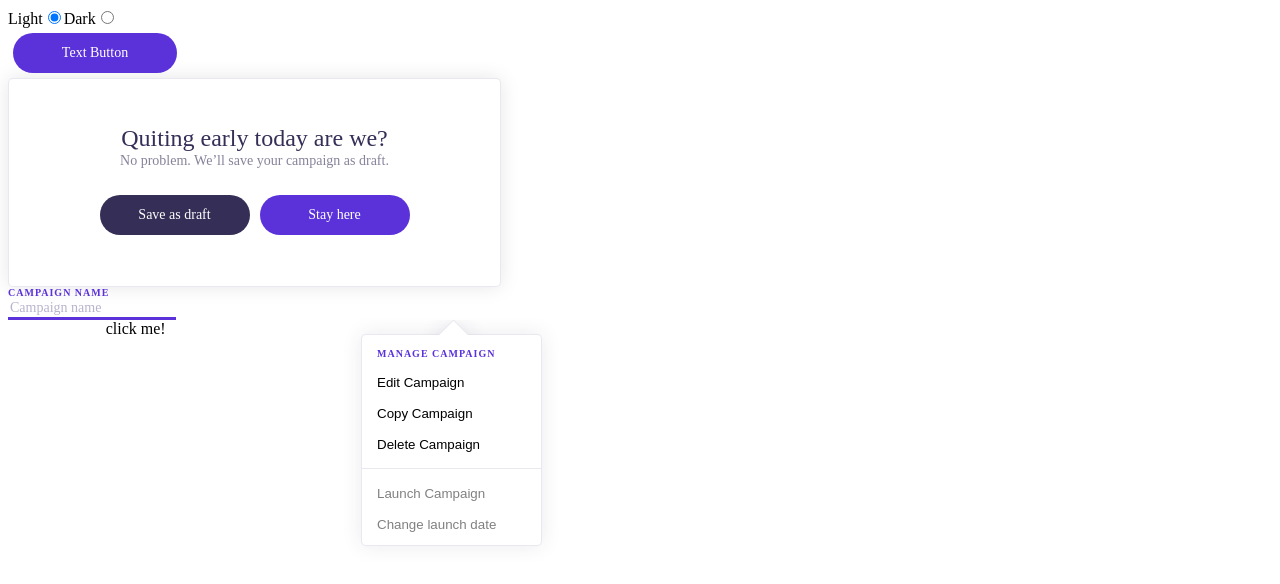
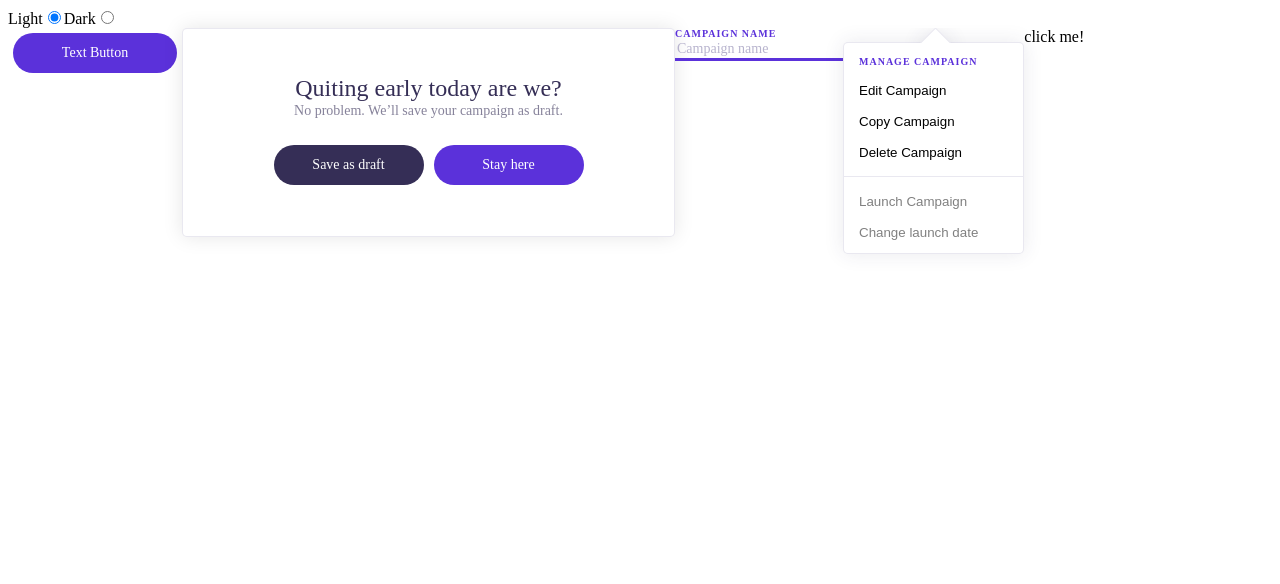
Before and after one commit to be-addy/beaddy-components, a React (Create React App) app: page / in a window 1280 px wide. Shown: the top 584 px of the page. Built offline with nearby package versions, Linux system fonts and the light colour scheme; a web font is replaced by a local one.

Commit message:
extract test components and textinput

```diff
--- a/src/App.tsx
+++ b/src/App.tsx
@@ -5,14 +5,7 @@ import { ThemeProvider } from 'styled-components';
 import light from './theme/light';
 
 import ThemeSwitcher from './ThemeSwitcher';
-
-import Popover from './components/base/Popover';
-import Panel from './components/base/Popover/Panel';
-import PopoverList from './PopoverList';
-
-import TextButton from './components/TextButton';
-import Input from './components/base/Input';
-import ModalOkCancel from './components/ModalOkCancel';
+import TestComponents from './TestComponents';
 
 class App extends React.Component {
     public state = {
@@ -24,42 +17,11 @@ class App extends React.Component {
             <ThemeProvider theme={this.state.theme}>
                 <div>
                     <ThemeSwitcher onSwitch={theme => this.setState({ theme })} />
-                    <div>
-                        <TextButton onClick={action} text="Text Button" />
-                        <ModalOkCancel
-                            title="Quiting early today are we?"
-                            message="No problem. We’ll save your campaign as draft."
-                            buttonOkText="Save as draft"
-                            buttonCancelText="Stay here"
-                            onOk={action}
-                            onCancel={action}
-                        />
-                        <Input label="CAMPAIGN NAME" placeholder="Campaign name" onChange={text => action(text)} />
-                        <div
-                            style={{
-                                display: 'flex',
-                                flexDirection: 'row',
-                                justifyContent: 'space-around',
-                                width: '50%'
-                            }}
-                        >
-                            <Popover>
-                                <PopoverList />
-                            </Popover>
-                            <Panel>
-                                <PopoverList />
-                            </Panel>
-                        </div>
-                    </div>
+                    <TestComponents />
                 </div>
             </ThemeProvider>
         );
     }
 }
 
-function action(param?: any) {
-    // tslint:disable-next-line
-    console.log('action', param);
-}
-
 export default App;
--- /dev/null
+++ b/src/TestComponents.tsx
@@ -0,0 +1,34 @@
+import * as React from 'react';
+import Popover from './components/base/Popover';
+import Panel from './components/base/Popover/Panel';
+import PopoverList from './PopoverList';
+
+import TextButton from './components/TextButton';
+import TextInput from './components/TextInput';
+import ModalOkCancel from './components/ModalOkCancel';
+
+export default () => (
+    <div style={{ display: 'flex', flexWrap: 'wrap' }}>
+        <TextButton onClick={action} text="Text Button" />
+        <ModalOkCancel
+            title="Quiting early today are we?"
+            message="No problem. We’ll save your campaign as draft."
+            buttonOkText="Save as draft"
+            buttonCancelText="Stay here"
+            onOk={action}
+            onCancel={action}
+        />
+        <TextInput label="CAMPAIGN NAME" placeholder="Campaign name" onChange={text => action(text)} />
+        <Panel>
+            <PopoverList />
+        </Panel>
+        <Popover>
+            <PopoverList />
+        </Popover>
+    </div>
+);
+
+function action(param?: any) {
+    // tslint:disable-next-line
+    console.log('action', param);
+}
--- /dev/null
+++ b/src/components/TextInput.tsx
@@ -0,0 +1,21 @@
+import * as React from 'react';
+import Title from './base/Title';
+import Input from './base/Input';
+
+interface Props {
+    text?: string;
+    placeholder?: string;
+    label?: string;
+    onChange: (text: string) => void;
+}
+
+export default ({ text, placeholder, label, onChange }: Props) => (
+    <label><Title>{label}</Title>
+        <Input
+            type="text"
+            value={text}
+            placeholder={placeholder}
+            onChange={(e: React.FormEvent<HTMLInputElement>) => onChange(e.currentTarget.value)}
+        />
+    </label>
+);
--- a/src/components/base/Input/index.tsx
+++ b/src/components/base/Input/index.tsx
@@ -1,13 +1,11 @@
-import * as React from 'react';
 import styled from 'styled-components';
 import Theme from '../../../theme';
-import Title from '../Title';
 
 interface StyledProps {
     theme?: Theme;
 }
 
-const Input = styled.input`
+export default styled.input`
     font-family: ${(props: StyledProps) => (props.theme as Theme).font};
     background: transparent;
     border: none;
@@ -19,30 +17,3 @@ const Input = styled.input`
         color: #b7b3cd;
     }
 `;
-
-interface Props {
-    text?: string;
-    placeholder?: string;
-    label?: string;
-    onChange: (text: string) => void;
-
-    theme?: Theme;
-}
-
-class Component extends React.Component<Props> {
-    public render() {
-        const { text, placeholder, label, onChange } = this.props;
-        return (
-            <label><Title>{label}</Title>
-                <Input
-                    type="text"
-                    value={text}
-                    placeholder={placeholder}
-                    onChange={(e: React.FormEvent<HTMLInputElement>) => onChange(e.currentTarget.value)}
-                />
-            </label>
-        );
-    }
-}
-
-export default Component;
```
Also changed, not shown: 1 other file (tests, documents, lock files or other folders).
